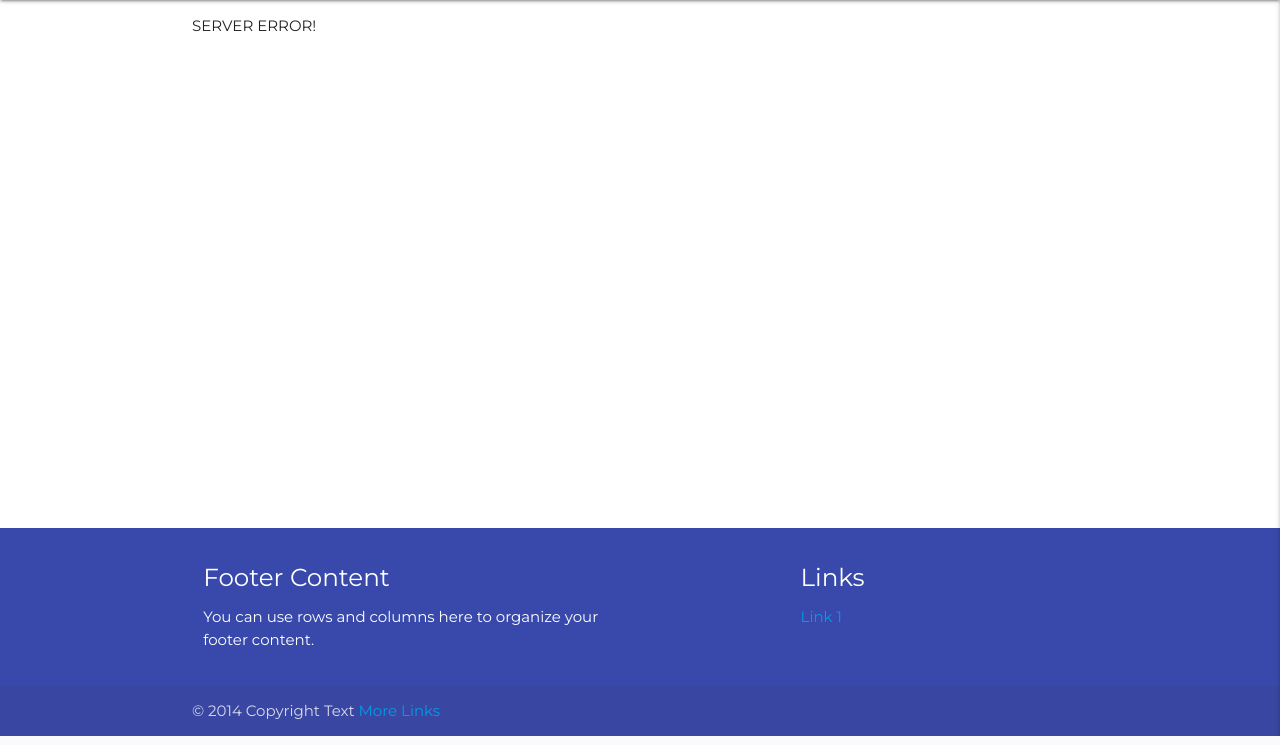
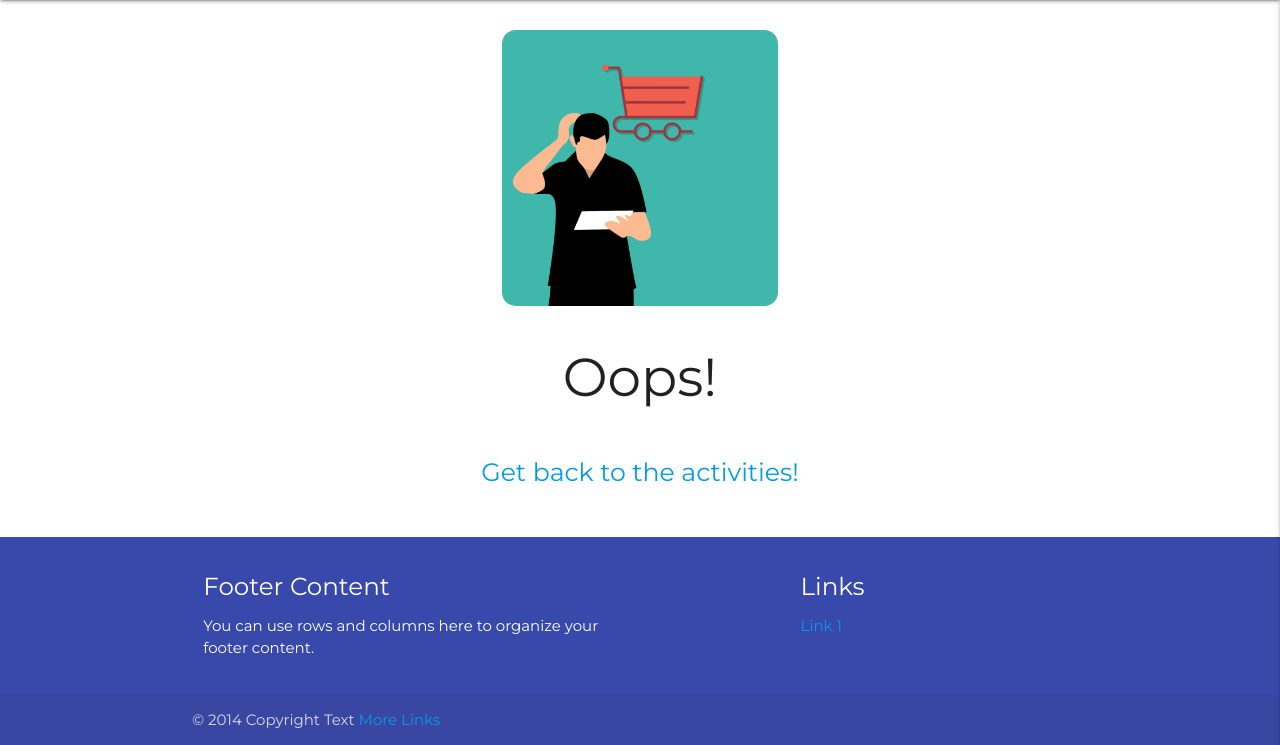
Before and after one commit to Edb83/self-isolution, a Flask app: template templates/500.html in a window 1280 px wide. Shown: the part 64-809 px from the top of the page. Run offline with Flask 2, Linux system fonts and the light colour scheme; the template is opened without the code that fills it, so the values that code supplies are empty; some libraries are stand-ins or nearby versions.

Commit message:
Copy 404 content to 403.html and 500.html

```diff
--- a/templates/500.html
+++ b/templates/500.html
@@ -1,7 +1,22 @@
 {% extends "base.html" %}
 {% block title %}Self Isolution - Oops!{% endblock %}
-{% block styles %}<link rel="stylesheet" href="{{ url_for('static', filename='css/error.css') }}" type="text/css">{% endblock %}
 
 {% block content %}
-    <p>SERVER ERROR!</p>
+<div class="row center">
+    <div class="col s6 offset-s3 l4 offset-l4">
+        <div class="error-image-container">
+            <img src="{{ url_for('static', filename='images/404.jpg') }}" alt="" class="responsive-img error-img">
+        </div>
+    </div>
+    <div class="col s12">
+        <div class="error-container">
+            <div class="error-heading">
+                <h2>Oops!</h2>
+            </div>
+            <div class="error-message flow-text">
+                <p><a href="{{ url_for('get_activities') }}">Get back to the activities!</a></p>
+            </div>
+        </div>
+    </div>
+</div>
 {% endblock %}
```
Also changed, not shown: templates/403.html (+17 -2 lines).
